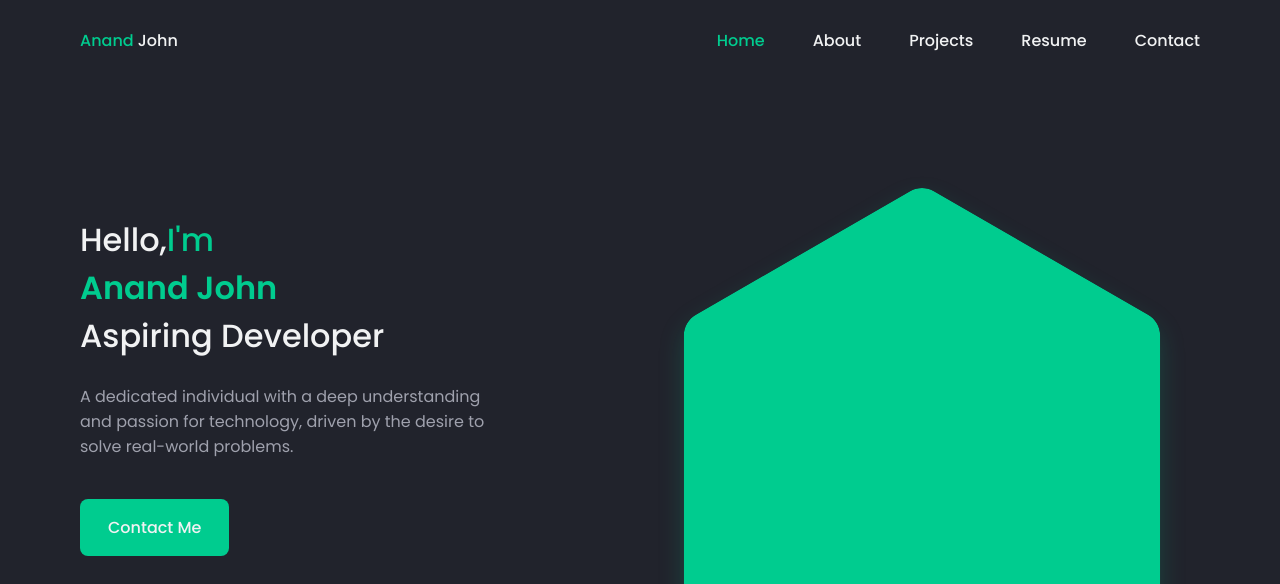
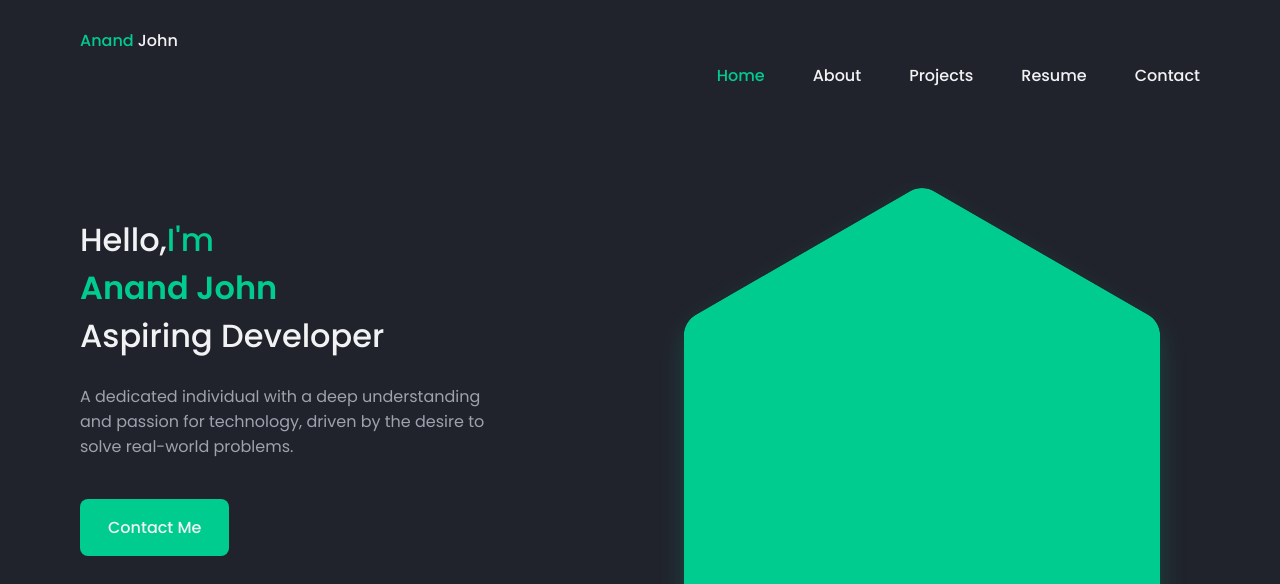
Before and after one commit to anandjohnbaby/Portfolio-Website, a plain HTML site: page index.html in a window 1280 px wide. Shown: the top 584 px of the page. Drawn offline with nearby package versions, Linux system fonts and the light colour scheme.

Commit message:
new version

```diff
--- a/styles.css
+++ b/styles.css
@@ -164,7 +164,10 @@ svg {
     left: 0;
     z-index: var(--z-fixed);
 }
-
+.nav__menu{
+  padding-left: 70px;
+  padding-top: 70px;
+}
 .nav{
     height: var(--header-height);
     display: flex;
```
